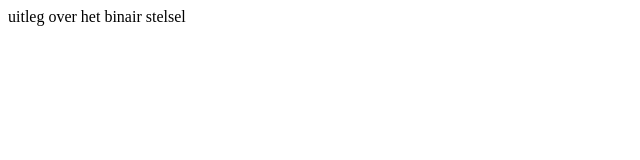
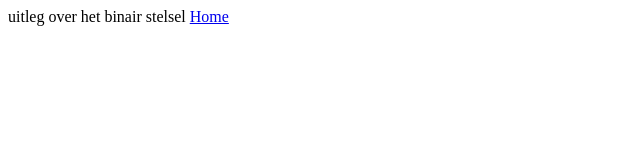
Before and after one commit to rolandiuser/rolandiuser.github.io, a plain HTML site: page binairstelsel.html in a window 1280 px wide. Shown: the full height of the page, 0-640 px from the left. Drawn offline with Linux system fonts and the light colour scheme.

Commit message:
Update binairstelsel.html

```diff
--- a/binairstelsel.html
+++ b/binairstelsel.html
@@ -6,5 +6,7 @@
 </head>
 <body>
   uitleg over het binair stelsel
+
+  <a href="index.html">Home</a> <!--link terug naar de homepage-->
 </body>
 </html>
```
